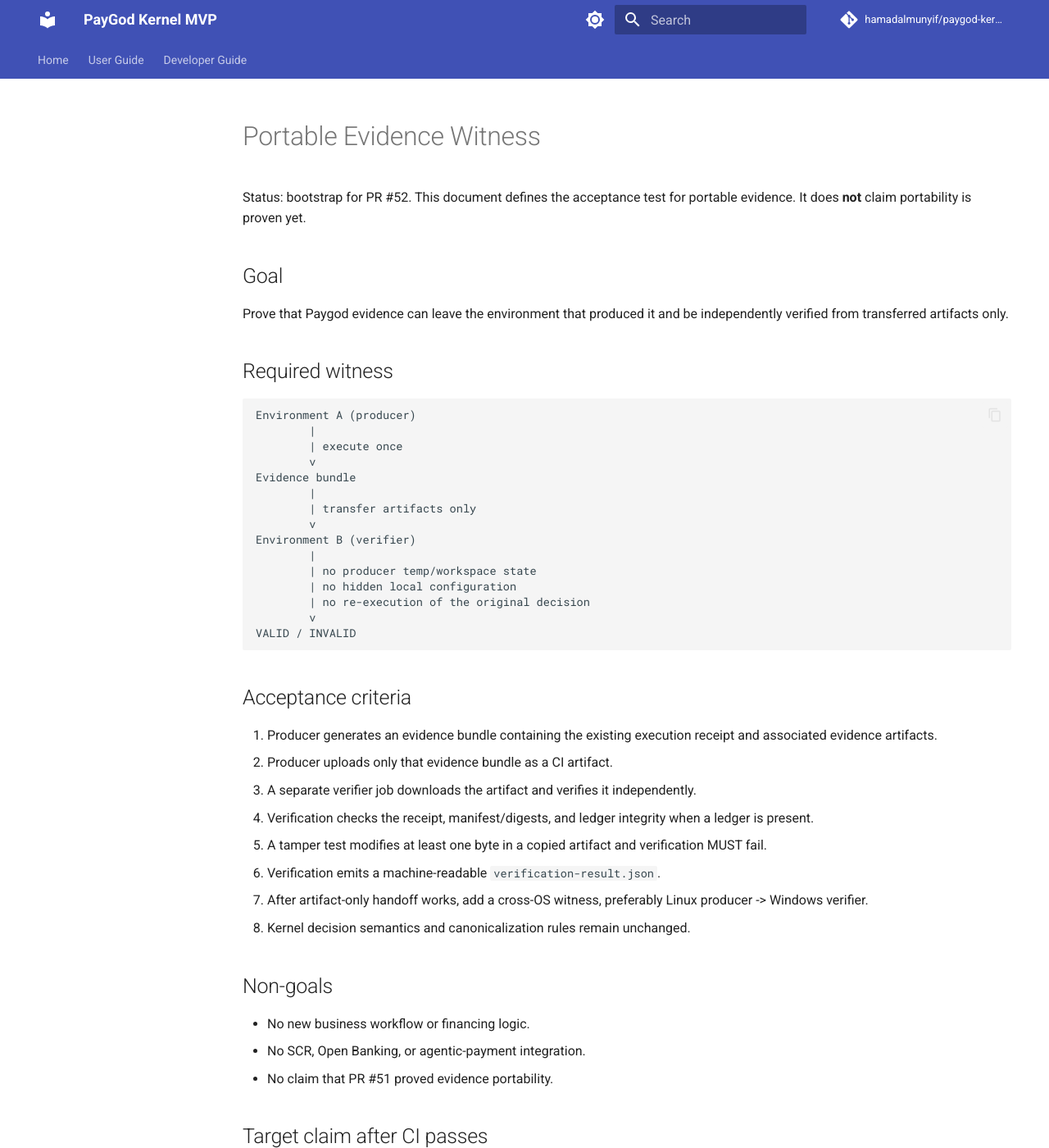
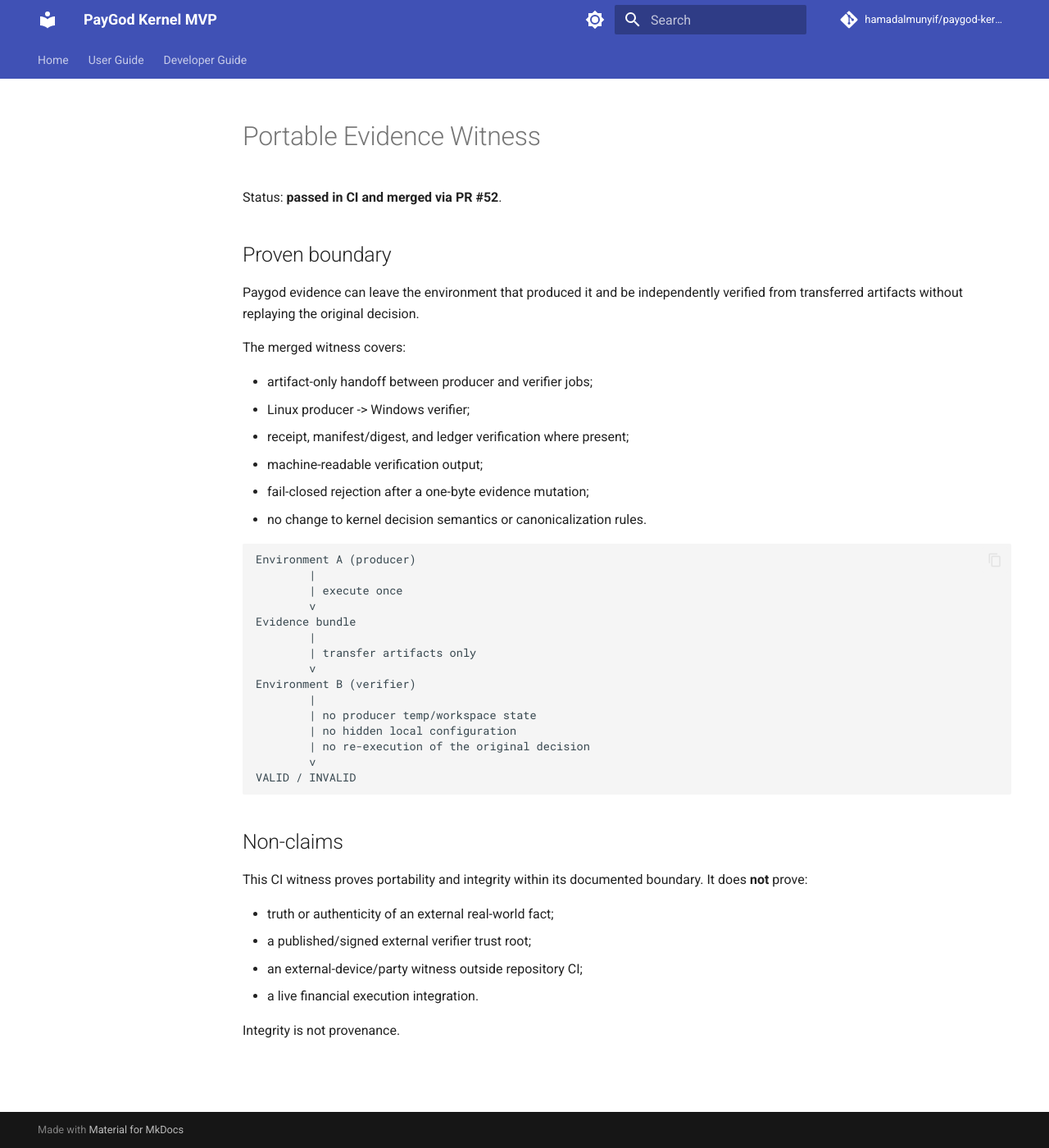
Before and after one commit to hamadalmunyif/paygod-kernel-mvp, an MkDocs documentation site: the page built from docs/PORTABLE_EVIDENCE_WITNESS.md, in a window 1280 px wide and 1400 px high. Shown: the whole window at 82% size. Built offline with MkDocs 1.6.1 and Material for MkDocs 9.7.7, drawn with Linux system fonts in a browser that asks for light colours; comment, search, counter and statistics services are not loaded; some of the changed text lies outside the part shown.

Commit message:
docs: mark portable evidence witness as proven

````diff
--- a/docs/PORTABLE_EVIDENCE_WITNESS.md
+++ b/docs/PORTABLE_EVIDENCE_WITNESS.md
@@ -1,12 +1,19 @@
 # Portable Evidence Witness
 
-Status: bootstrap for PR #52. This document defines the acceptance test for portable evidence. It does **not** claim portability is proven yet.
+Status: **passed in CI and merged via PR #52**.
 
-## Goal
+## Proven boundary
 
-Prove that Paygod evidence can leave the environment that produced it and be independently verified from transferred artifacts only.
+Paygod evidence can leave the environment that produced it and be independently verified from transferred artifacts without replaying the original decision.
 
-## Required witness
+The merged witness covers:
+
+- artifact-only handoff between producer and verifier jobs;
+- Linux producer -> Windows verifier;
+- receipt, manifest/digest, and ledger verification where present;
+- machine-readable verification output;
+- fail-closed rejection after a one-byte evidence mutation;
+- no change to kernel decision semantics or canonicalization rules.
 
 ```text
 Environment A (producer)
@@ -26,23 +33,13 @@
 VALID / INVALID
 ```
 
-## Acceptance criteria
+## Non-claims
 
-1. Producer generates an evidence bundle containing the existing execution receipt and associated evidence artifacts.
-2. Producer uploads only that evidence bundle as a CI artifact.
-3. A separate verifier job downloads the artifact and verifies it independently.
-4. Verification checks the receipt, manifest/digests, and ledger integrity when a ledger is present.
-5. A tamper test modifies at least one byte in a copied artifact and verification MUST fail.
-6. Verification emits a machine-readable `verification-result.json`.
-7. After artifact-only handoff works, add a cross-OS witness, preferably Linux producer -> Windows verifier.
-8. Kernel decision semantics and canonicalization rules remain unchanged.
+This CI witness proves portability and integrity within its documented boundary. It does **not** prove:
 
-## Non-goals
+- truth or authenticity of an external real-world fact;
+- a published/signed external verifier trust root;
+- an external-device/party witness outside repository CI;
+- a live financial execution integration.
 
-- No new business workflow or financing logic.
-- No SCR, Open Banking, or agentic-payment integration.
-- No claim that PR #51 proved evidence portability.
-
-## Target claim after CI passes
-
-> Paygod evidence survives transfer and can be independently verified outside the environment that produced it.
+Integrity is not provenance.
````
